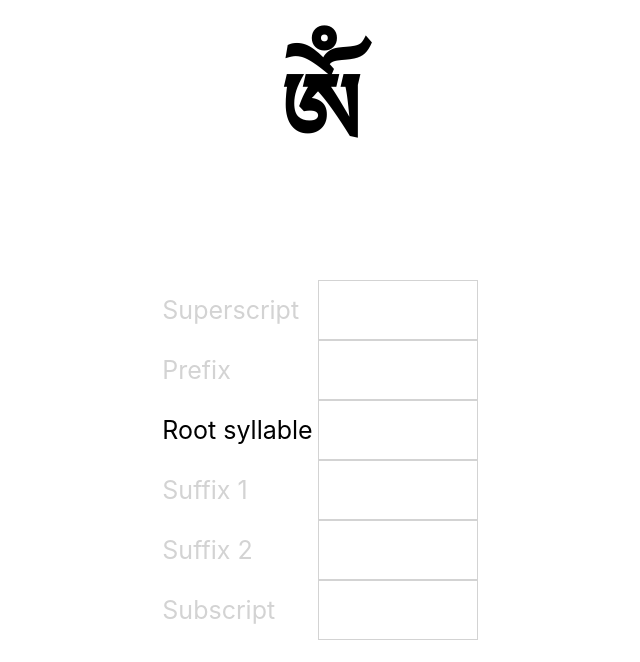
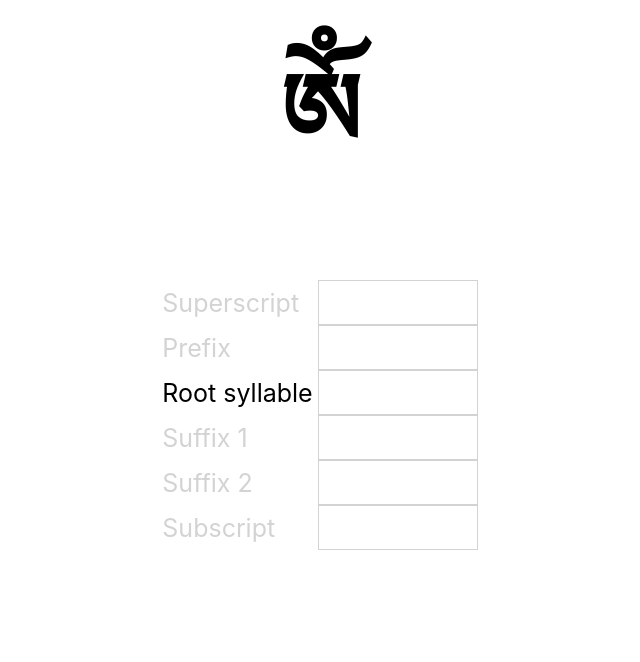
Before and after one commit to olapokon/tibetan_pronunciation, a React (Create React App) app: page / in a window 1280 px wide. Shown: the top 662 px of the page, without its empty margins (320-960 px from the left). Built offline with nearby package versions, Linux system fonts and the light colour scheme.

Commit message:
subscript fix, center selected option

```diff
--- a/src/App.js
+++ b/src/App.js
@@ -306,41 +306,6 @@ class App extends Component {
               ))}
             </select>
           </div>
-          {/* <div className="option">
-            Suffix 1
-            <select
-              className={
-                this.state.root
-                  ? "option__select"
-                  : "option__select option__select--inactive"
-              }
-              name="suffix"
-              value={this.state.suffix}
-              onChange={this.handleChange}
-            >
-              <option></option>
-              {this.state.root &&
-                Object.keys(suffixes).map((suffix, index) => (
-                  <option key={index}>{suffix}</option>
-                ))}
-            </select>
-            <select
-              className={
-                this.state.suffix
-                  ? "option__select"
-                  : "option__select option__select--inactive"
-              }
-              name="secondSuffix"
-              value={this.state.secondSuffix}
-              onChange={this.handleChange}
-            >
-              <option>Suffix 2</option>
-              {this.state.suffix &&
-                secondSuffixes.map((suffix, index) => (
-                  <option key={index}>{suffix}</option>
-                ))}
-            </select>
-          </div> */}
 
           <div className="option">
             <div
@@ -401,7 +366,7 @@ class App extends Component {
           <div className="option">
             <div
               className={
-                this.state.root
+                this.state.availableSubscripts.length > 0
                   ? "option__text"
                   : "option__text option__text--inactive"
               }
@@ -410,7 +375,7 @@ class App extends Component {
             </div>
             <select
               className={
-                this.state.root
+                this.state.availableSubscripts.length > 0
                   ? "option__select"
                   : "option__select option__select--inactive"
               }
--- a/src/index.css
+++ b/src/index.css
@@ -39,9 +39,6 @@ body {
   margin-bottom: 4rem;
 }
 
-.options {
-}
-
 .option {
   display: flex;
   justify-content: space-between;
@@ -51,13 +48,15 @@ body {
 .option__select {
   display: block;
   width: 16rem;
-  height: 6rem;
+  height: 4.5rem;
   margin-left: 0.5rem;
   padding: 1rem 2rem;
   appearance: none;
   background-color: #fff;
   border: 1px solid lightgray;
   font-size: 2rem;
+
+  text-align-last: center;
 }
 
 .option__select:hover {
```
